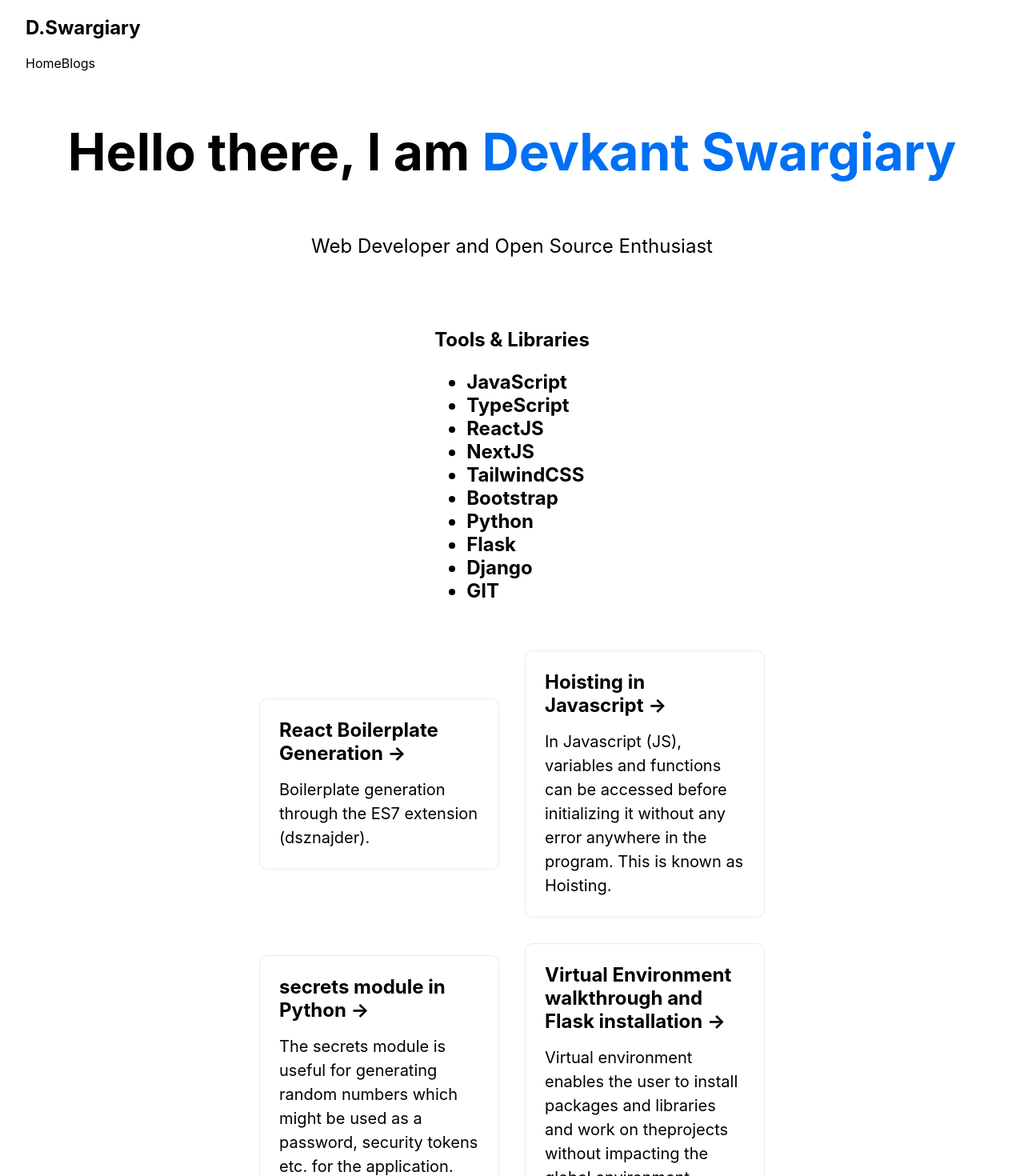
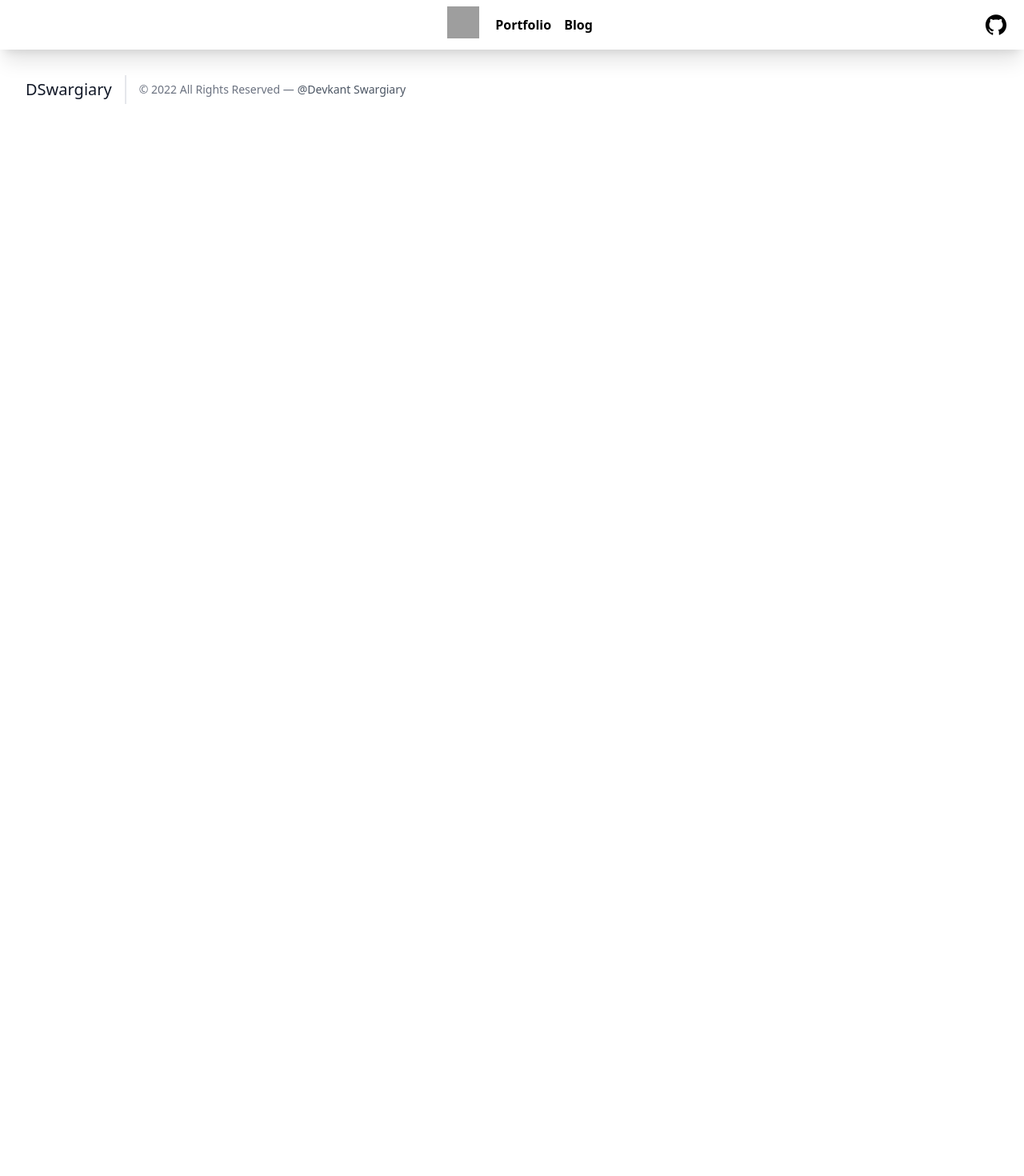
Before and after one commit to Devkant21/Portfolio_DS, a Next.js app: page / in a window 1280 px wide. Shown: the top 1470 px of the page at 80% size. After the commit the page ends 800 px from the top, so only its background shows below. Built offline with nearby package versions, Linux system fonts and the light colour scheme; grey boxes are pictures that could not be loaded.

Commit message:
navbar footer

```diff
--- a/components/Footer.tsx
+++ b/components/Footer.tsx
@@ -1,10 +1,22 @@
 // import type { MyFooter } from 'next'
+import Link from "next/link";
 
-export default function MyFooter () {
+const Footer = () => {
     return (
         <div>
-            Made by DS<a href="https://twitter.com/devkant21"></a>
-            All rights reserved 2022
+            <footer className="text-gray-600 body-font">
+            <div className="container px-5 py-8 mx-auto flex items-center sm:flex-row flex-col">
+            <a className="flex title-font font-medium items-center md:justify-start justify-center text-gray-900">
+
+                <span className="ml-3 text-xl">DSwargiary</span>
+            </a>
+            <p className="text-sm text-gray-500 sm:ml-4 sm:pl-4 sm:border-l-2 sm:border-gray-200 sm:py-2 sm:mt-0 mt-4">© 2022 All Rights Reserved —
+                <a href="https://twitter.com/devkant21" className="text-gray-600 ml-1" rel="noopener noreferrer" target="_blank">@Devkant Swargiary</a>
+            </p>
+            </div>
+            </footer>
         </div>
     );
 }
+
+export default Footer;
--- a/components/Navbar.tsx
+++ b/components/Navbar.tsx
@@ -1,17 +1,33 @@
-import Link from "next/link";
-// import type { MyNavbar } from './Navbar'
+import React from 'react'
+import Image from 'next/image'
+import Link from 'next/link'
+import { AiFillGithub } from 'react-icons/ai'
 
 
+const Navbar = () => {
+  return (
+    <div className='flex flex-col md:flex-row md:justify-center justify-center items-center py-2 shadow-xl'>
+        <div className='logo mx-5'>
+            <Link href={'/'}><a>
+                <Image width={40} height={40} src="/codedamn_logo.png" alt="" />
+                </a>
+            </Link>
 
-export default function MyNavbar() {
-    return (
-        <nav>
-            <div className="logo">
-                <h1>D.Swargiary</h1>
+        </div>
+            <div className='nav'>
+                <ul className='flex items-center space-x-4 font-bold md:text-md'>
+                    <Link href='https://codedamn.com/playgrounds'><a><li>Portfolio</li></a></Link>
+                    <Link href={'Blog'}><a><li>Blog</li></a></Link>
+                </ul>
             </div>
-            <Link href="/"><a>Home</a></Link>
-            <Link href="/blog"><a>Blogs</a></Link>
-        </nav>
+            <div className='AiFillGithub absolute right-0 top-4 mx-5 cursor-pointer'>
+                <Link href="https://github.com/Devkant21/">
+                <AiFillGithub className='text-3xl'
+                />
+                </Link>
+            </div>
+        </div>
+  )
+}
 
-    );
-}
+export default Navbar;
--- a/package.json
+++ b/package.json
@@ -11,13 +11,17 @@
     "@types/lodash": "^4.14.178",
     "next": "12.0.10",
     "react": "17.0.2",
-    "react-dom": "17.0.2"
+    "react-dom": "17.0.2",
+    "react-icons": "^4.3.1"
   },
   "devDependencies": {
     "@types/node": "^17.0.18",
     "@types/react": "^17.0.39",
+    "autoprefixer": "^10.4.4",
     "eslint": "8.9.0",
     "eslint-config-next": "12.0.10",
+    "postcss": "^8.4.12",
+    "tailwindcss": "^3.0.23",
     "typescript": "^4.5.5"
   }
 }
--- a/pages/_app.tsx
+++ b/pages/_app.tsx
@@ -1,8 +1,14 @@
 import '../styles/globals.css'
 import type { AppProps } from 'next/app'
+import Navbar from '../components/Navbar'
+import Footer from '../components/Footer'
 
 function MyApp({ Component, pageProps }: AppProps) {
-  return <Component {...pageProps} />
+  return <>
+          <Navbar />
+            <Component {...pageProps} />
+          <Footer />
+         </>
 }
 
 export default MyApp
--- a/pages/index.tsx
+++ b/pages/index.tsx
@@ -1,82 +1,17 @@
 import type { NextPage } from 'next'
 import Head from 'next/head'
 import Image from 'next/image'
-import styles from '../styles/Home.module.css'
-import MyNavbar from '../components/Navbar'
-import MyFooter from '../components/Footer'
 import Link  from 'next/link'
 
 const Home : NextPage = () => {
 // const Home = () => {
   return (
-    <div className={styles.container}>
+    <div>
       <Head>
         <title>Mark 1</title>
         <meta name="description" content="programming blogs, frontend" />
         <link rel="icon" href="/favicon.ico" />
       </Head>
-
-      <MyNavbar />
-
-
-      <main className={styles.main}>
-        <h1 className={styles.title}>
-          Hello there, I am <a href="https://github.com/Devkant21">Devkant Swargiary</a>
-        </h1>
-
-        <p className={styles.description}>
-          Web Developer and Open Source Enthusiast{' '}
-          {/* <code className={styles.code}>pages/index.tsx</code> */}
-        </p>
-        <h2>Tools & Libraries
-            <ul>
-              <li>JavaScript</li>
-              <li>TypeScript</li>
-              <li>ReactJS</li>
-              <li>NextJS</li>
-              <li>TailwindCSS</li>
-              <li>Bootstrap</li>
-              <li>Python</li>
-              <li>Flask</li>
-              <li>Django</li>
-              <li>GIT</li>
-              </ul>
-        </h2>
-
-        <div className={styles.grid}>
-          <a href="https://dev21.hashnode.dev/react-boilerplate-generation" className={styles.card}>
-            <h2>React Boilerplate Generation &rarr;</h2>
-            <p>Boilerplate generation through the ES7 extension (dsznajder).</p>
-          </a>
-
-          <a href="https://dev21.hashnode.dev/hoisting-in-javascript" className={styles.card}>
-            <h2>Hoisting in Javascript &rarr;</h2>
-            <p>In Javascript (JS), variables and functions can be accessed before initializing it without any error anywhere in the program. This is known as Hoisting.</p>
-          </a>
-
-          <a
-            href="https://dev21.hashnode.dev/secrets-module-in-python"
-            className={styles.card}
-          >
-            <h2>secrets module in Python &rarr;</h2>
-            <p>The secrets module is useful for generating random numbers which might be used as a password, security tokens etc. for the application.</p>
-          </a>
-
-          <a
-            href="https://dev21.hashnode.dev/virtual-environment-walkthrough-and-flask-installation"
-            className={styles.card}
-          >
-            <h2>Virtual Environment walkthrough and Flask installation  &rarr;</h2>
-            <p>
-            Virtual environment enables the user to install packages and libraries and work on theprojects without impacting the global environment.
-            </p>
-          </a>
-        </div>
-      </main>
-      <Link href="/blog">
-          <a>Published Articles</a>
-      </Link>
-      <MyFooter />
     </div>
   )
 }
--- /dev/null
+++ b/postcss.config.js
@@ -0,0 +1,6 @@
+module.exports = {
+  plugins: {
+    tailwindcss: {},
+    autoprefixer: {},
+  },
+}
--- a/styles/Home.module.css
+++ /dev/null
@@ -1,116 +0,0 @@
-.container {
-  padding: 0 2rem;
-}
-
-.main {
-  min-height: 100vh;
-  padding: 4rem 0;
-  flex: 1;
-  display: flex;
-  flex-direction: column;
-  justify-content: center;
-  align-items: center;
-}
-
-.footer {
-  display: flex;
-  flex: 1;
-  padding: 2rem 0;
-  border-top: 1px solid #eaeaea;
-  justify-content: center;
-  align-items: center;
-}
-
-.footer a {
-  display: flex;
-  justify-content: center;
-  align-items: center;
-  flex-grow: 1;
-}
-
-.title a {
-  color: #0070f3;
-  text-decoration: none;
-}
-
-.title a:hover,
-.title a:focus,
-.title a:active {
-  text-decoration: underline;
-}
-
-.title {
-  margin: 0;
-  line-height: 1.15;
-  font-size: 4rem;
-}
-
-.title,
-.description {
-  text-align: center;
-}
-
-.description {
-  margin: 4rem 0;
-  line-height: 1.5;
-  font-size: 1.5rem;
-}
-
-.code {
-  background: #fafafa;
-  border-radius: 5px;
-  padding: 0.75rem;
-  font-size: 1.1rem;
-  font-family: Menlo, Monaco, Lucida Console, Liberation Mono, DejaVu Sans Mono,
-    Bitstream Vera Sans Mono, Courier New, monospace;
-}
-
-.grid {
-  display: flex;
-  align-items: center;
-  justify-content: center;
-  flex-wrap: wrap;
-  max-width: 800px;
-}
-
-.card {
-  margin: 1rem;
-  padding: 1.5rem;
-  text-align: left;
-  color: inherit;
-  text-decoration: none;
-  border: 1px solid #eaeaea;
-  border-radius: 10px;
-  transition: color 0.15s ease, border-color 0.15s ease;
-  max-width: 300px;
-}
-
-.card:hover,
-.card:focus,
-.card:active {
-  color: #0070f3;
-  border-color: #0070f3;
-}
-
-.card h2 {
-  margin: 0 0 1rem 0;
-  font-size: 1.5rem;
-}
-
-.card p {
-  margin: 0;
-  font-size: 1.25rem;
-  line-height: 1.5;
-}
-
-.logo {
-  height: 1em;
-  margin-left: 0.5rem;
-}
-
-@media (max-width: 600px) {
-  .grid {
-    width: 100%;
-    flex-direction: column;
-  }
-}
--- a/styles/globals.css
+++ b/styles/globals.css
@@ -1,16 +1,3 @@
-html,
-body {
-  padding: 0;
-  margin: 0;
-  font-family: -apple-system, BlinkMacSystemFont, Segoe UI, Roboto, Oxygen,
-    Ubuntu, Cantarell, Fira Sans, Droid Sans, Helvetica Neue, sans-serif;
-}
-
-a {
-  color: inherit;
-  text-decoration: none;
-}
-
-* {
-  box-sizing: border-box;
-}
+@tailwind base;
+@tailwind components;
+@tailwind utilities;
--- /dev/null
+++ b/tailwind.config.js
@@ -0,0 +1,10 @@
+module.exports = {
+  content: [
+    "./pages/**/*.{js,ts,jsx,tsx}",
+    "./components/**/*.{js,ts,jsx,tsx}",
+  ],
+  theme: {
+    extend: {},
+  },
+  plugins: [],
+}
```
Also changed, not shown: 1 other file (tests, documents, lock files or other folders).
